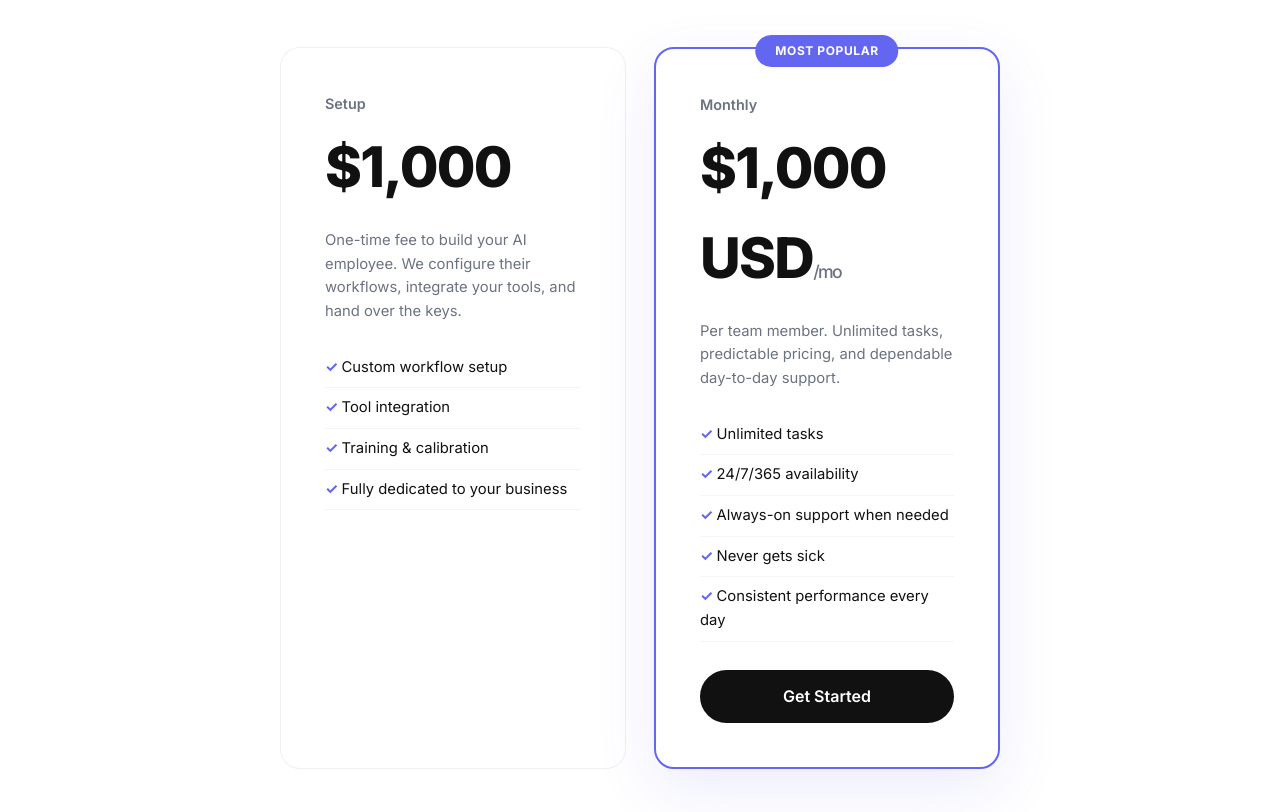
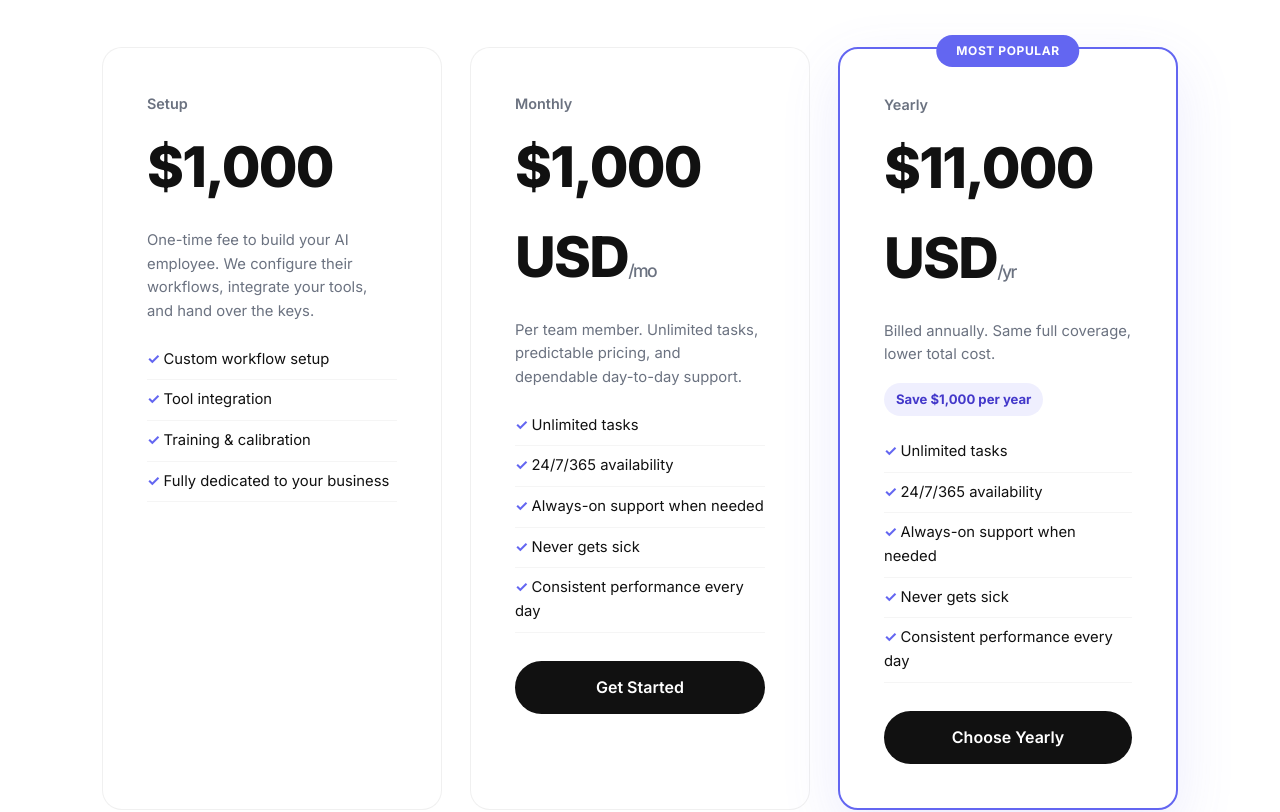
Before and after one commit to frankhli843/peoplefreework, a React (Vite) app: page / in a window 1280 px wide. Shown: the part 4720-5532 px from the top of the page. Built offline with nearby package versions, Linux system fonts and the light colour scheme.

Commit message:
Add yearly subscription plan with ,000 annual savings

```diff
--- a/src/App.css
+++ b/src/App.css
@@ -263,7 +263,7 @@ body {
 /* Pricing */
 .pricing-cards {
   display: grid; grid-template-columns: repeat(auto-fit, minmax(300px, 1fr));
-  gap: 28px; max-width: 720px; margin: 0 auto;
+  gap: 28px; max-width: 1100px; margin: 0 auto;
 }
 .pricing-card {
   background: #fff; border-radius: var(--radius);
@@ -284,7 +284,17 @@ body {
 .pricing-label { font-size: 0.9rem; font-weight: 600; color: var(--text-muted); margin-bottom: 8px; }
 .price { font-size: 3.5rem; font-weight: 800; margin-bottom: 16px; letter-spacing: -0.03em; }
 .price span { font-size: 1.1rem; font-weight: 500; color: var(--text-muted); }
-.pricing-desc { color: var(--text-muted); font-size: 0.925rem; line-height: 1.6; margin-bottom: 24px; }
+.pricing-desc { color: var(--text-muted); font-size: 0.925rem; line-height: 1.6; margin-bottom: 16px; }
+.pricing-savings {
+  display: inline-block;
+  margin-bottom: 16px;
+  padding: 6px 12px;
+  border-radius: 999px;
+  background: rgba(99, 102, 241, 0.1);
+  color: #4338ca;
+  font-size: 0.82rem;
+  font-weight: 700;
+}
 .pricing-features {
   list-style: none; margin-bottom: 28px;
 }
--- a/src/App.jsx
+++ b/src/App.jsx
@@ -256,8 +256,7 @@ function App() {
               ))}
             </ul>
           </div>
-          <div className="pricing-card featured">
-            <div className="pricing-popular">{t('pricing.monthly.popular')}</div>
+          <div className="pricing-card">
             <div className="pricing-label">{t('pricing.monthly.label')}</div>
             <div className="price">{t('pricing.monthly.price')}<span>{t('pricing.monthly.per')}</span></div>
             <p className="pricing-desc">{t('pricing.monthly.desc')}</p>
@@ -267,6 +266,19 @@ function App() {
               ))}
             </ul>
             <a href="mailto:hello@peoplefree.work" className="btn btn-primary" style={{ width: '100%', textAlign: 'center' }}>{t('pricing.monthly.cta')}</a>
+          </div>
+          <div className="pricing-card featured">
+            <div className="pricing-popular">{t('pricing.yearly.popular')}</div>
+            <div className="pricing-label">{t('pricing.yearly.label')}</div>
+            <div className="price">{t('pricing.yearly.price')}<span>{t('pricing.yearly.per')}</span></div>
+            <p className="pricing-desc">{t('pricing.yearly.desc')}</p>
+            <p className="pricing-savings">{t('pricing.yearly.savings')}</p>
+            <ul className="pricing-features">
+              {t('pricing.yearly.features', { returnObjects: true }).map((f) => (
+                <li key={f}>{f}</li>
+              ))}
+            </ul>
+            <a href="mailto:hello@peoplefree.work" className="btn btn-primary" style={{ width: '100%', textAlign: 'center' }}>{t('pricing.yearly.cta')}</a>
           </div>
         </div>
       </section>
--- a/src/locales/en.json
+++ b/src/locales/en.json
@@ -215,6 +215,22 @@
         "Consistent performance every day"
       ],
       "cta": "Get Started"
+    },
+    "yearly": {
+      "popular": "Most Popular",
+      "label": "Yearly",
+      "price": "$11,000 USD",
+      "per": "/yr",
+      "desc": "Billed annually. Same full coverage, lower total cost.",
+      "savings": "Save $1,000 per year",
+      "features": [
+        "Unlimited tasks",
+        "24/7/365 availability",
+        "Always-on support when needed",
+        "Never gets sick",
+        "Consistent performance every day"
+      ],
+      "cta": "Choose Yearly"
     }
   },
   "cta": {
--- a/src/locales/es.json
+++ b/src/locales/es.json
@@ -215,6 +215,22 @@
         "Rendimiento constante todos los días"
       ],
       "cta": "Empezar"
+    },
+    "yearly": {
+      "popular": "Más Popular",
+      "label": "Anual",
+      "price": "$11,000 USD",
+      "per": "/año",
+      "desc": "Facturación anual. La misma cobertura completa con menor costo total.",
+      "savings": "Ahorra $1,000 al año",
+      "features": [
+        "Tareas ilimitadas",
+        "Disponibilidad 24/7/365",
+        "Soporte siempre activo cuando lo necesites",
+        "Nunca se enferma",
+        "Rendimiento constante todos los días"
+      ],
+      "cta": "Elegir Plan Anual"
     }
   },
   "cta": {
--- a/src/locales/fr.json
+++ b/src/locales/fr.json
@@ -215,6 +215,22 @@
         "Performance constante chaque jour"
       ],
       "cta": "Commencer"
+    },
+    "yearly": {
+      "popular": "Le Plus Populaire",
+      "label": "Annuel",
+      "price": "11 000 $ US",
+      "per": "/an",
+      "desc": "Facturé annuellement. La même couverture complète pour un coût total réduit.",
+      "savings": "Économisez 1 000 $ par an",
+      "features": [
+        "Tâches illimitées",
+        "Disponibilité 24/7/365",
+        "Support continu quand vous en avez besoin",
+        "Ne tombe jamais malade",
+        "Performance constante chaque jour"
+      ],
+      "cta": "Choisir l’Annuel"
     }
   },
   "cta": {
--- a/src/locales/ja.json
+++ b/src/locales/ja.json
@@ -215,6 +215,22 @@
         "毎日安定したパフォーマンス"
       ],
       "cta": "始める"
+    },
+    "yearly": {
+      "popular": "一番人気",
+      "label": "年間プラン",
+      "price": "$11,000 USD",
+      "per": "/年",
+      "desc": "年額一括請求。内容はそのまま、合計コストを抑えられます。",
+      "savings": "年間で$1,000お得",
+      "features": [
+        "タスク無制限",
+        "24/7/365対応",
+        "必要なときにいつでもサポート",
+        "病欠なし",
+        "毎日安定したパフォーマンス"
+      ],
+      "cta": "年間プランを選ぶ"
     }
   },
   "cta": {
--- a/src/locales/ko.json
+++ b/src/locales/ko.json
@@ -215,6 +215,22 @@
         "매일 일관된 성능"
       ],
       "cta": "시작하기"
+    },
+    "yearly": {
+      "popular": "가장 인기",
+      "label": "연간",
+      "price": "$11,000 USD",
+      "per": "/년",
+      "desc": "연간 결제. 동일한 전체 지원을 더 낮은 총비용으로 이용합니다.",
+      "savings": "연간 $1,000 절약",
+      "features": [
+        "무제한 업무",
+        "24/7/365 가용성",
+        "필요할 때 언제나 지원",
+        "병가 없음",
+        "매일 일관된 성능"
+      ],
+      "cta": "연간 플랜 선택"
     }
   },
   "cta": {
--- a/src/locales/pt.json
+++ b/src/locales/pt.json
@@ -215,6 +215,22 @@
         "Desempenho consistente todos os dias"
       ],
       "cta": "Começar"
+    },
+    "yearly": {
+      "popular": "Mais Popular",
+      "label": "Anual",
+      "price": "US$ 11.000",
+      "per": "/ano",
+      "desc": "Cobrança anual. A mesma cobertura completa com menor custo total.",
+      "savings": "Economize US$ 1.000 por ano",
+      "features": [
+        "Tarefas ilimitadas",
+        "Disponibilidade 24/7/365",
+        "Suporte contínuo quando você precisar",
+        "Nunca fica doente",
+        "Desempenho consistente todos os dias"
+      ],
+      "cta": "Escolher Anual"
     }
   },
   "cta": {
--- a/src/locales/zh-TW.json
+++ b/src/locales/zh-TW.json
@@ -215,6 +215,22 @@
         "每天穩定輸出"
       ],
       "cta": "立即開始"
+    },
+    "yearly": {
+      "popular": "最受歡迎",
+      "label": "年付方案",
+      "price": "$11,000 美元",
+      "per": "/年",
+      "desc": "按年計費。服務不變，總成本更低。",
+      "savings": "每年可節省 $1,000",
+      "features": [
+        "任務不限量",
+        "7x24x365 全天候可用",
+        "需要時隨時支援",
+        "從不生病",
+        "每天穩定輸出"
+      ],
+      "cta": "選擇年付方案"
     }
   },
   "cta": {
--- a/src/locales/zh.json
+++ b/src/locales/zh.json
@@ -215,6 +215,22 @@
         "每天稳定输出"
       ],
       "cta": "立即开始"
+    },
+    "yearly": {
+      "popular": "最受欢迎",
+      "label": "年付方案",
+      "price": "$11,000 美元",
+      "per": "/年",
+      "desc": "按年计费。服务不变，总成本更低。",
+      "savings": "每年可节省 $1,000",
+      "features": [
+        "任务不限量",
+        "7x24x365 全天候可用",
+        "需要时随时支持",
+        "从不生病",
+        "每天稳定输出"
+      ],
+      "cta": "选择年付方案"
     }
   },
   "cta": {
```
